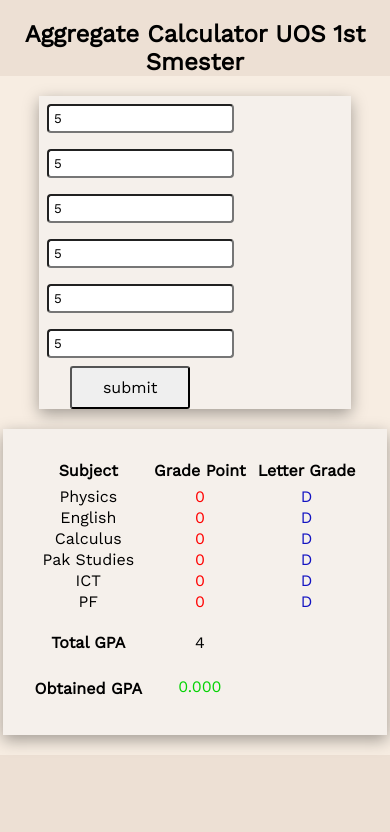
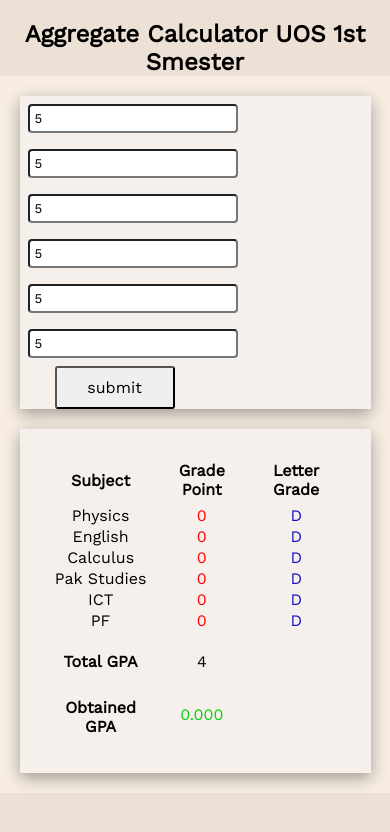
Before and after one commit to farhan523/Aggregate-Calculator-Javascript, a plain HTML site: page index.html in a window 390 px wide. Both pictures are taken after typing "5", "5", "5", "5", "5", "5" into the empty fields and a click on the button "submit". Drawn offline with nearby package versions, Linux system fonts and the light colour scheme.

Commit message:
ui update

```diff
--- a/index.html
+++ b/index.html
@@ -5,7 +5,7 @@
     <meta http-equiv="X-UA-Compatible" content="IE=edge">
     <meta name="viewport" content="width=device-width, initial-scale=1.0">
     <link rel="stylesheet" href="style.css">
-    <title>Document</title>
+    <title>Aggregate Calculator UOS</title>
 </head>
 <body>
         <h2 id="head">Aggregate Calculator UOS 1st Smester</h2>
--- a/style.css
+++ b/style.css
@@ -128,13 +128,13 @@ td {
   }
 
   .box1 {
-    max-width: 80%;
+    max-width: 90%;
     align-items: center;
     margin-top: 20px;
   }
 
   .result {
-    max-width: 100%;
+    max-width: 90%;
     max-height: auto;
     margin: 20px 0 20px 0;
   }
```
